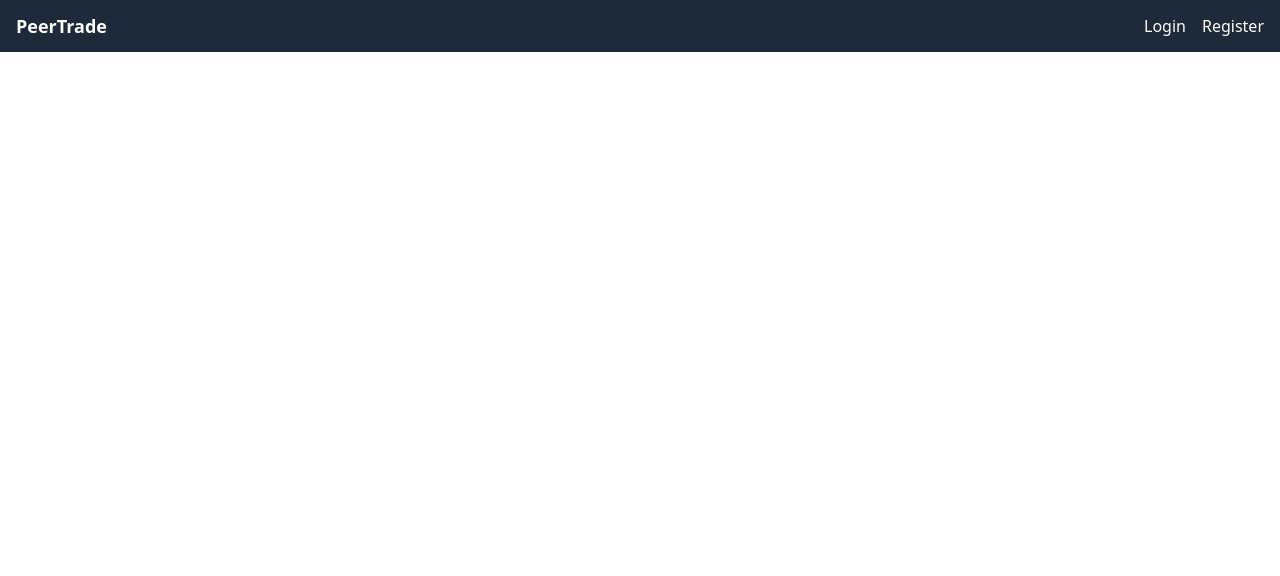
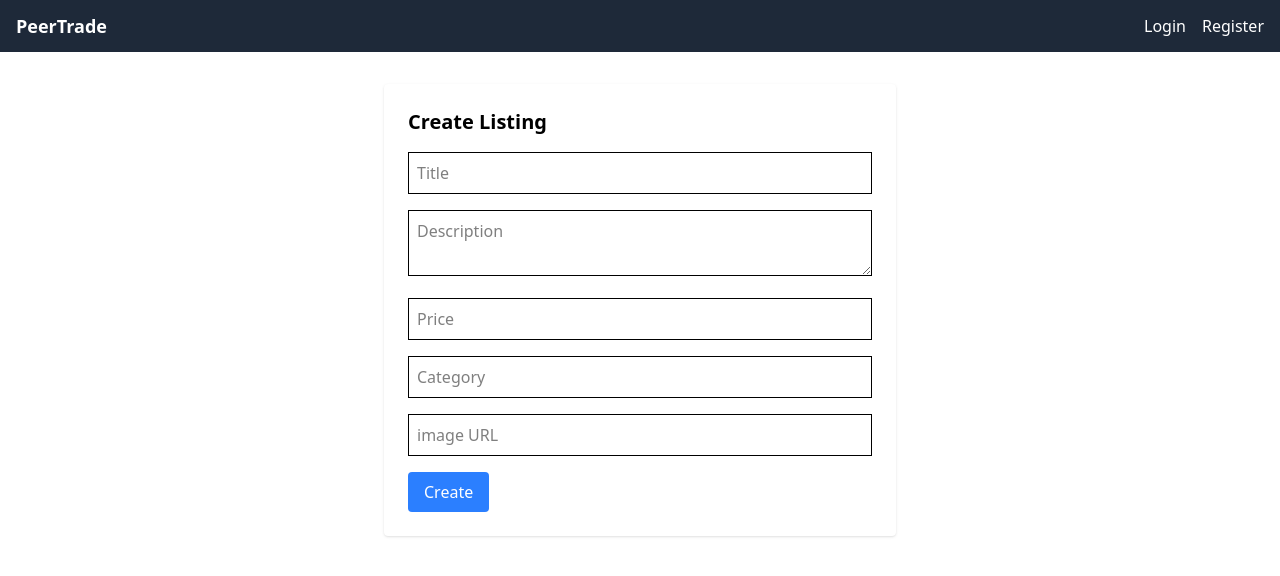
Before and after one commit to may-ank-dot/PeerTrade, a React (Vite) app in the folder Front-End/: page /addlistings in a window 1280 px wide. Shown: the top 576 px of the page. Built offline with nearby package versions, Linux system fonts and the light colour scheme; no server answers.

Commit message:
Added add listing page

```diff
--- a/Front-End/src/App.jsx
+++ b/Front-End/src/App.jsx
@@ -7,6 +7,7 @@ import ListingDetails from './pages/ListingDetails';
 import ProtectedRoute from './components/ProtectedRoute';
 import Navbar from "./components/Navbar";
 import MyListings from "./pages/MyListings";
+import AddListings from "./pages/AddListings";
 import './App.css'
 
 function App() {
@@ -19,6 +20,7 @@ function App() {
         <Route path="/" element={<Home />}/>
         <Route path="/login" element={<Login/>}/>
         <Route path="/register" element={<Register/>}/>
+        <Route path="/addlistings" element={<AddListings/>}/>
         {/* ProtectedRoute */}
         <Route path="/listings" element={<ProtectedRoute><Listings/></ProtectedRoute>}/>
         <Route path="/mylistings" element={<ProtectedRoute><MyListings /></ProtectedRoute>}/>
--- /dev/null
+++ b/Front-End/src/pages/AddListings.jsx
@@ -0,0 +1,75 @@
+import React ,{useState}from "react";
+import API from "../services/api";
+import { useNavigate } from "react-router-dom";
+
+const AddListings = () => {
+    const [FormData,setFormData] = useState({
+        title: "",
+        description: "",
+        price:"",
+        category: "",
+        image_url: "",
+    })
+    const navigate = useNavigate;
+    const handleChange = (e) => {
+        setFormData({...FormData,[e.target.name]: e.target.value});
+    };
+    const handleSubmit = async (e) => {
+        e.preventDefault();
+        try{
+            await API.post('/products',FormData);
+            navigate("/listings");
+        } catch(error){
+            console.error("Unable to create listings",error);
+        }
+    };
+    return(
+        <div className="max-w-lg mx-auto mt-8 p-6 bg-white shadow rounded">
+            <h2 className="font-semibold text-xl mb-4">Create Listing</h2>
+            <form onSubmit={handleSubmit} className="space-y-4">
+                <input
+                    type="text"
+                    name="title"
+                    placeholder="Title"
+                    value={FormData.title}
+                    onChange={handleChange}
+                    className="border p-2 w-full"
+                />
+                <textarea
+                    name="description"
+                    placeholder="Description"
+                    value={FormData.description}
+                    onChange={handleChange}
+                    className="border p-2 w-full"
+                />
+                <input
+                    type="number"
+                    name="price"
+                    placeholder="Price"
+                    value={FormData.price}
+                    onChange={handleChange}
+                    className="border p-2 w-full"
+                />
+                <input
+                    type="text"
+                    name="category"
+                    placeholder="Category"
+                    value={FormData.category}
+                    onChange={handleChange}
+                    className="border p-2 w-full"
+                />
+                <input
+                    type="text"
+                    name="image_url"
+                    placeholder="image URL"
+                    value={FormData.image_url}
+                    onChange={handleChange}
+                    className="border p-2 w-full"
+                />
+                <button type="submit" className="bg-blue-500 text-white px-4 py-2 rounded">Create</button>
+            </form>
+        </div>
+    )
+}
+
+export default AddListings;
--- a/Front-End/src/pages/ListingDetails.jsx
+++ b/Front-End/src/pages/ListingDetails.jsx
@@ -4,22 +4,27 @@ import API from "../services/api";
 
 const ListingDetails = () => {
     const {id} = useParams();
-    const [listDetails, setListDetails] = useState(null);
+    const [listDetails, setListDetails] = useState({});
     useEffect(()=>{
-        API.get(`/products/${id}`)
-        .then((res)=>{
-            setListDetails(res.data);
-        })
-        .catch((error)=>{
-            console.error("Error fetching listings by id",error);
-        })
+        const fetchListing = async() => {
+            try{
+                const response = await API.get(`/products/${id}`);
+                setListDetails(response.data.listing);
+            }catch(error){
+                console.error("Failed to fetch lisiting",error);
+            }
+        }
+        console.log(listDetails);
+        fetchListing();
     },[id]);
     if(!listDetails) return <p>Loading...</p>
     return(
-    <div className="p-4">
-        <h1 className="text-2xl font-bold">{listDetails.title}</h1>
-        <p className="mt-2">{listDetails.description}</p>
-        <p className="text-green-600 mt-2 font-semibold">{listDetails.price}</p>
+    <div className="max-w-xl mx-auto mt-8 p-4 border rounded">
+        <h2 className="text-2xl font-semibold mb-2">{listDetails.title}</h2>
+        <img src="{listDetails.image_url}" alt="{listDetails.title}" className="w-full h-64 object-cover mb-4 rounded" />
+        <p className="mb-2">{listDetails.description}</p>
+        <p className="font-semibold text-gray-600">Category{listDetails.category}</p>
+        <p className="text-xl font-bold text-blue-600 mt-2">₹{listDetails.price}</p>
     </div>)
 }
 
--- a/Front-End/src/pages/Listings.jsx
+++ b/Front-End/src/pages/Listings.jsx
@@ -22,7 +22,6 @@ const Listings = () => {
               <p>{listing.description}</p>
               <p className="text-green-600 font-bold mt-2">{listing.price}</p>
               <Link to={`/listings/${listing.id}`} className="text-blue-600 hover:underline mt-2 inline-block">View Details</Link>
-
             </div>
           ))}
         </div>
--- a/Front-End/src/pages/Login.jsx
+++ b/Front-End/src/pages/Login.jsx
@@ -18,7 +18,7 @@ const Login = () => {
 
         try{
            const response = await API.post('/users/login',{email,password});
-           console.log("login Success",response.data);
+           console.log("login Success");
            login(response.data);
            navigate("/listings");
         }catch(err){
```
Also changed, not shown: 2 other files (tests, documents, lock files or other folders).
